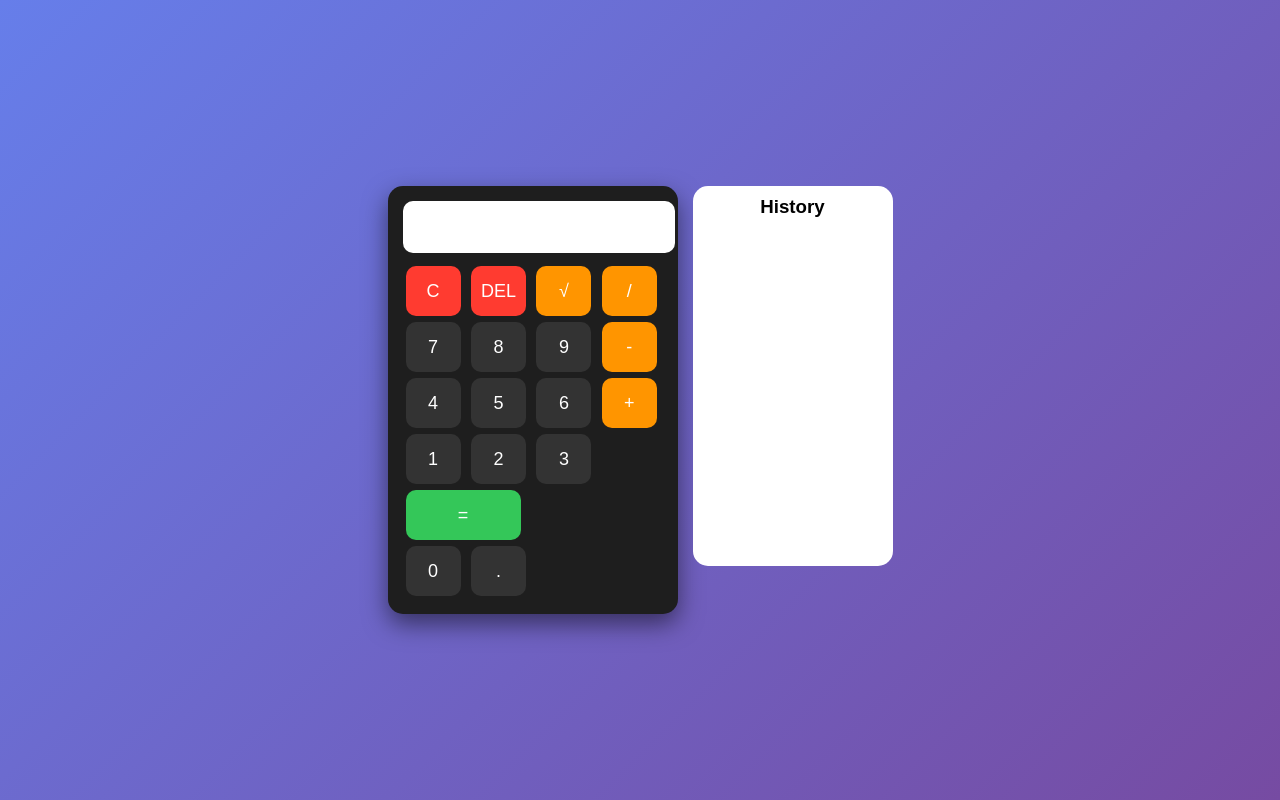
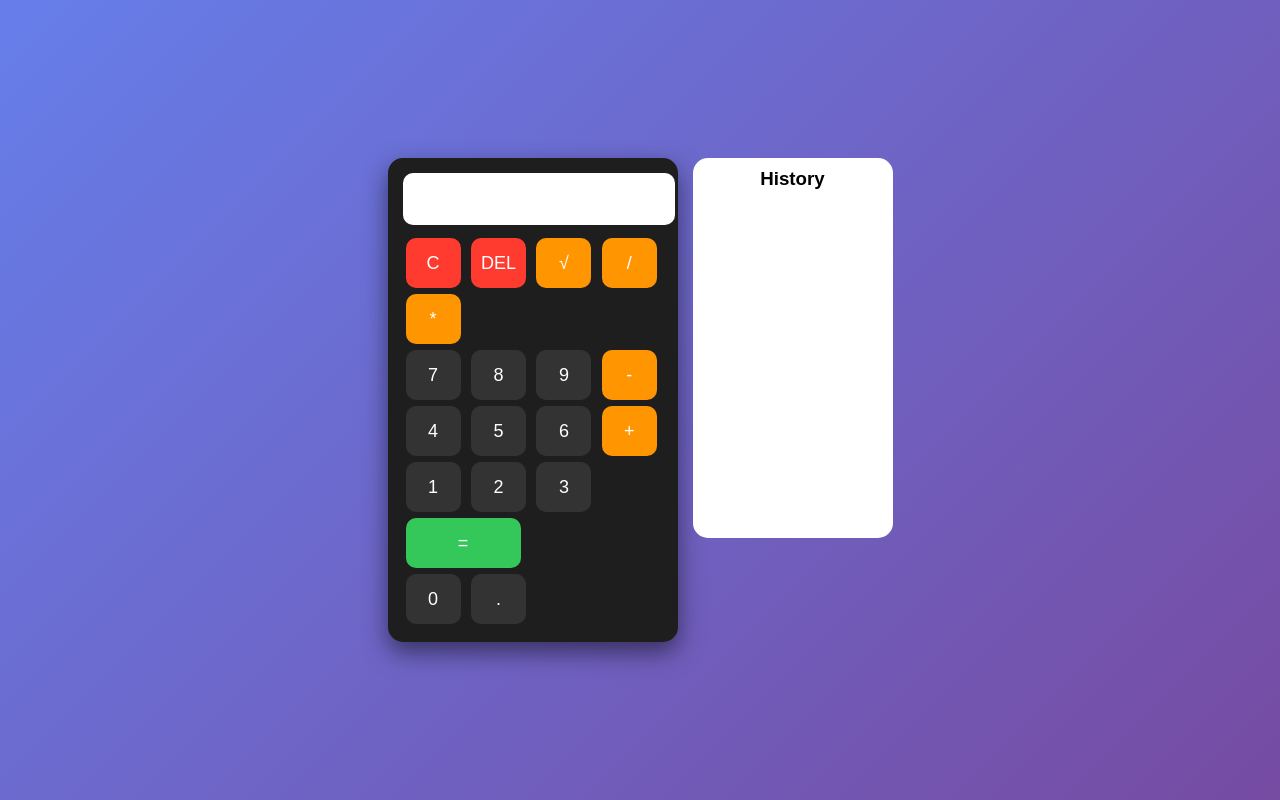
Before and after one commit to mayankverma-05/Calculator-, a plain HTML site: page index.html in a window 1280 px wide. Drawn offline with Linux system fonts and the light colour scheme.

Commit message:
Add multiplication button to calculator

```diff
--- a/index.html
+++ b/index.html
@@ -82,12 +82,15 @@ button {
   <div class="calculator">
     <input type="text" id="display" readonly>
 
+
     <div>
   <button class="clear" onclick="clearAll()">C</button>
   <button class="clear" onclick="del()">DEL</button>
   <button class="op" onclick="sqrt()">√</button>
   <button class="op" onclick="add('/')">/</button>
-</div>
+  <button class="op" onclick="add('*')">*</button>
+    </div>
+
 
 
     <div>
```
